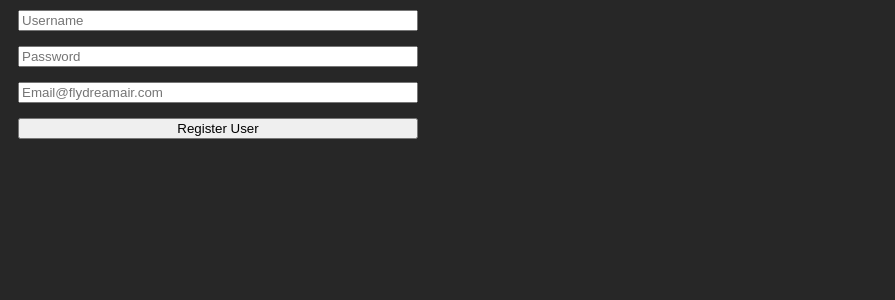
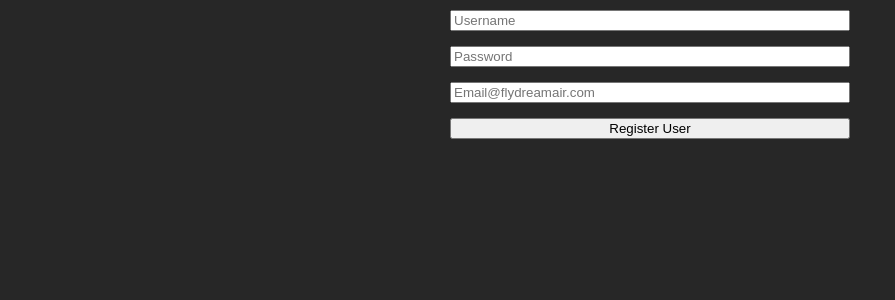
Before and after one commit to Jynxx-s/CSIT214_FlyDreamAir, a Flask app: page /register/ in a window 1280 px wide. Shown: the top 300 px of the page, without its empty margins (0-895 px from the left). Run offline with Flask 3, Linux system fonts and the light colour scheme.

Commit message:
register ui centered

```diff
--- a/templates/register.html
+++ b/templates/register.html
@@ -20,11 +20,11 @@
     </style>
   </head>
 
-  <body style="" class="textcenter">
-    <div class="textcenter">
+  <body class="textcenter">
+    <div class="" style="margin: auto;  justify-items: center;">
       <form
         id="register"
-        style="display: block; text-align: center; width: 50%; max-width: 600px"
+        style="display: block; text-align: center; width: 400px;"
       >
         <div class="input-container input-sized">
           <input
@@ -63,7 +63,6 @@
           <button type="submit" class="expand-on-hover">Register User</button>
         </div>
       </form>
-
       <div id="feedbackmessage" class="textcenter"></div>
     </div>
     <script>
```
